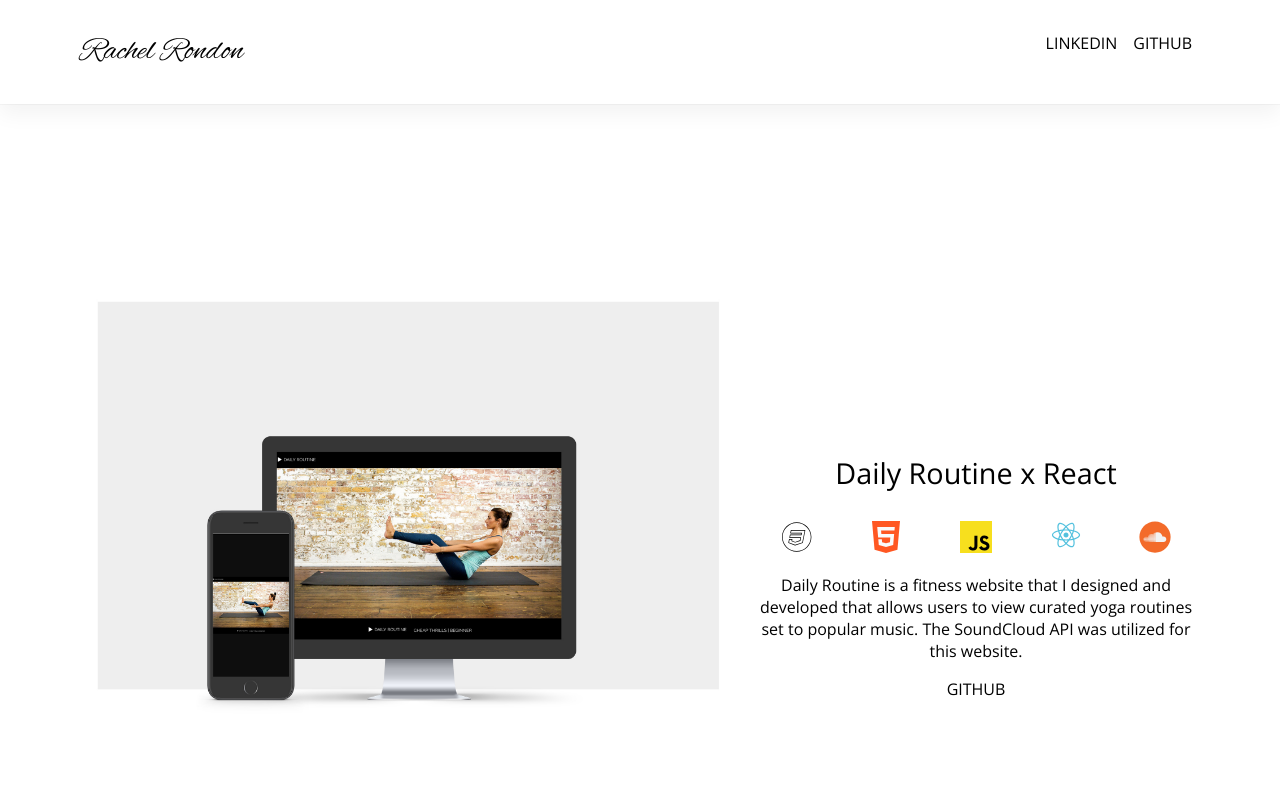
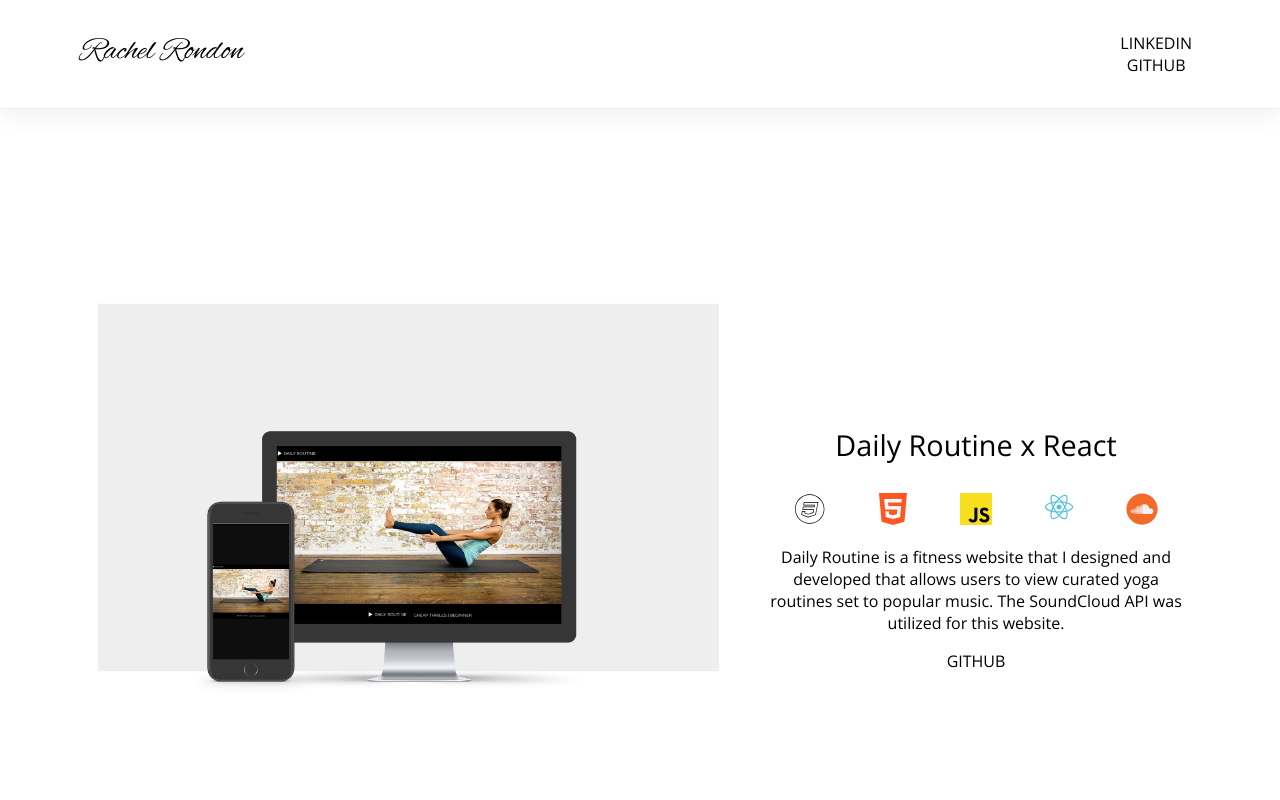
Before and after one commit to rachelrondon/website, a React (Create React App) app: page / in a window 1280 px wide. Shown: the top 800 px of the page. Built offline with nearby package versions, Linux system fonts and the light colour scheme; a web font is replaced by a local one.

Commit message:
css updates

```diff
--- a/src/App.css
+++ b/src/App.css
@@ -95,11 +95,16 @@
 
   .card .card-details {
     width: 40%;
-    margin: 10rem 0;
+    padding-top: 7rem;
   }
 
   .card .card-image {
     height: auto;
     width: 60%;
   }
+
+  .nav .nav-links {
+    display: flex;
+    flex-direction: column;
+  }
 }
--- a/src/nav.js
+++ b/src/nav.js
@@ -17,7 +17,7 @@ const NavBar = () => {
       <ul className="nav-links">
         {links.map((link) => {
           return (
-            <li className="nav-link"><a href={link.link}>{link.title}</a></li>
+            <li className="nav-link"><a target="_blank" href={link.link}>{link.title}</a></li>
           )
         })}
       </ul>
```
